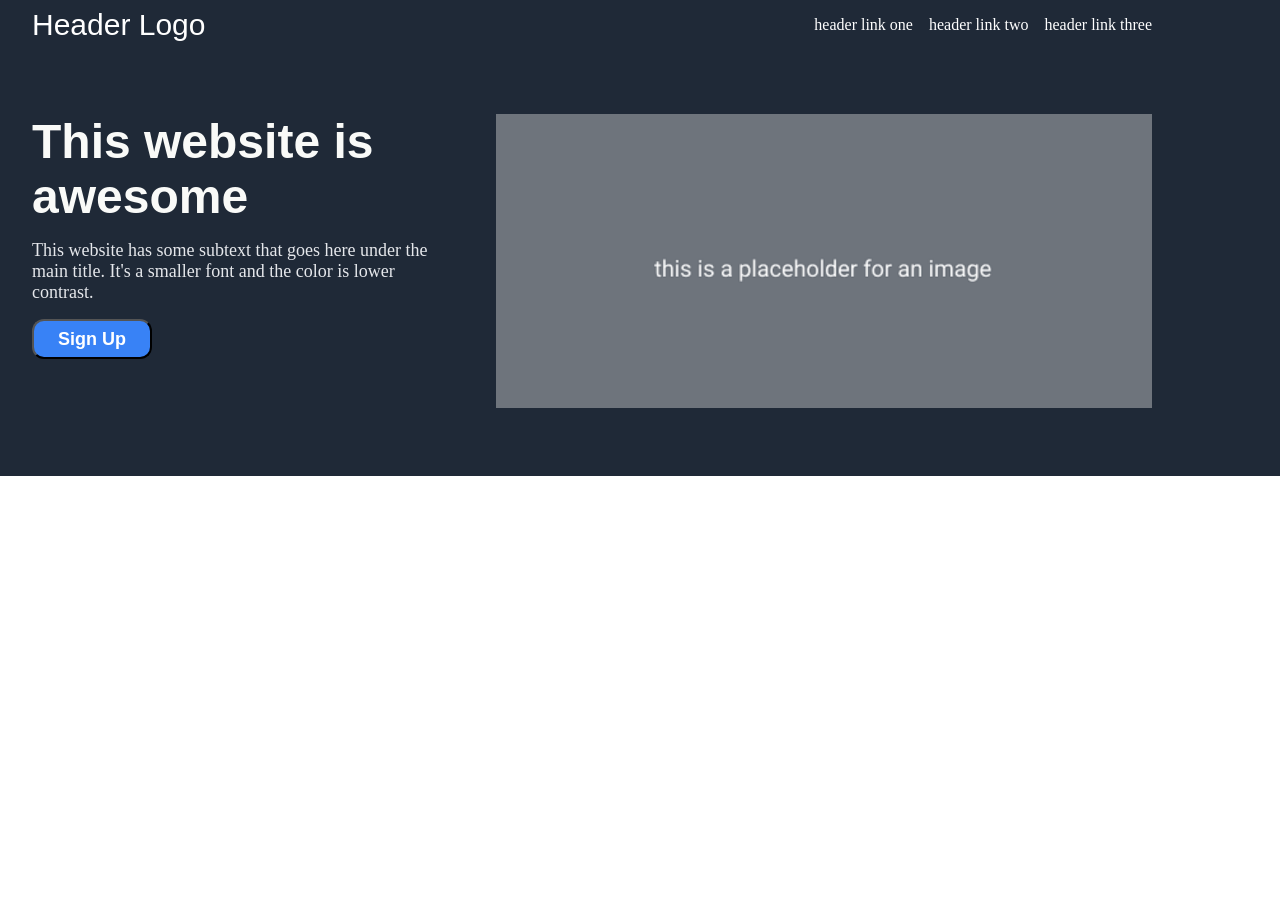
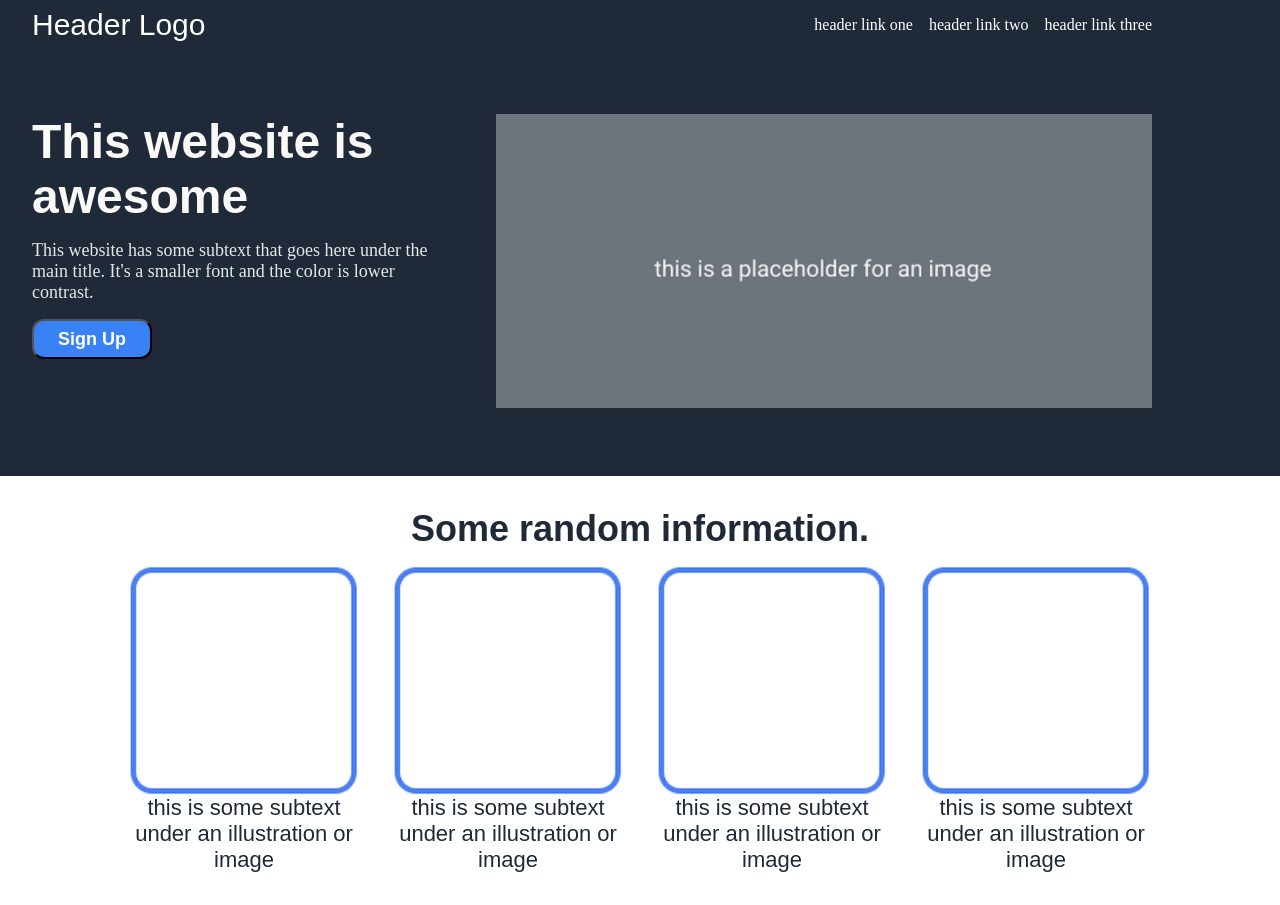
Before and after one commit to aidenchiang/simple-flexbox-website, a plain HTML site: page index.html in a window 1280 px wide. Before the commit the page ends 800 px from the top, so only its background shows below. Drawn offline with Linux system fonts and the light colour scheme.

Commit message:
Finished the website-information portion of the website alnog with .css styling.

```diff
--- a/index.html
+++ b/index.html
@@ -30,7 +30,15 @@
         </div>
 
         <div class="website-info">
+            <div id="sub-title">Some random information.</div>
+            <div id="image-bits">
 
+                <div class="captions" id="caption-img-1"><img src="./images/placeholder-2.png">this is some subtext under an illustration or image</div>
+                <div class="captions" id="caption-img-2"><img src="./images/placeholder-2.png">this is some subtext under an illustration or image</div>
+                <div class="captions" id="caption-img-3"><img src="./images/placeholder-2.png">this is some subtext under an illustration or image</div>
+                <div class="captions" id="caption-img-4"><img src="./images/placeholder-2.png">this is some subtext under an illustration or image</div>
+
+            </div>
         </div>
 
         <div class="quote">
--- a/styles.css
+++ b/styles.css
@@ -85,3 +85,42 @@ img {
     font-size: 18px;
     font-weight: 750;
 }
+
+.website-info {
+    display: flex;
+    flex-direction: column;
+    justify-content: center;
+    align-items: center;
+    margin-top: 32px;
+    gap: 16px;
+    margin-bottom: 32px;
+}
+
+#sub-title {
+    color: #1F2937;
+    font-size: 36px;
+    font-weight: 900;
+    font-family: sans-serif;
+}
+
+#image-bits {
+    display: flex;
+    flex-direction: row;
+    margin-left: 128px;
+    margin-right: 128px;
+    gap: 32px;
+}
+
+
+
+.captions {
+    display: flex;
+    flex-direction: column;
+    justify-content: center;
+    align-items: center;
+    text-wrap: wrap;
+    font-family: sans-serif;
+    font-size: 22px;
+    text-align: center;
+    color: #1F2937;
+}
```
Also changed, not shown: images/placeholder-2.png (added).
